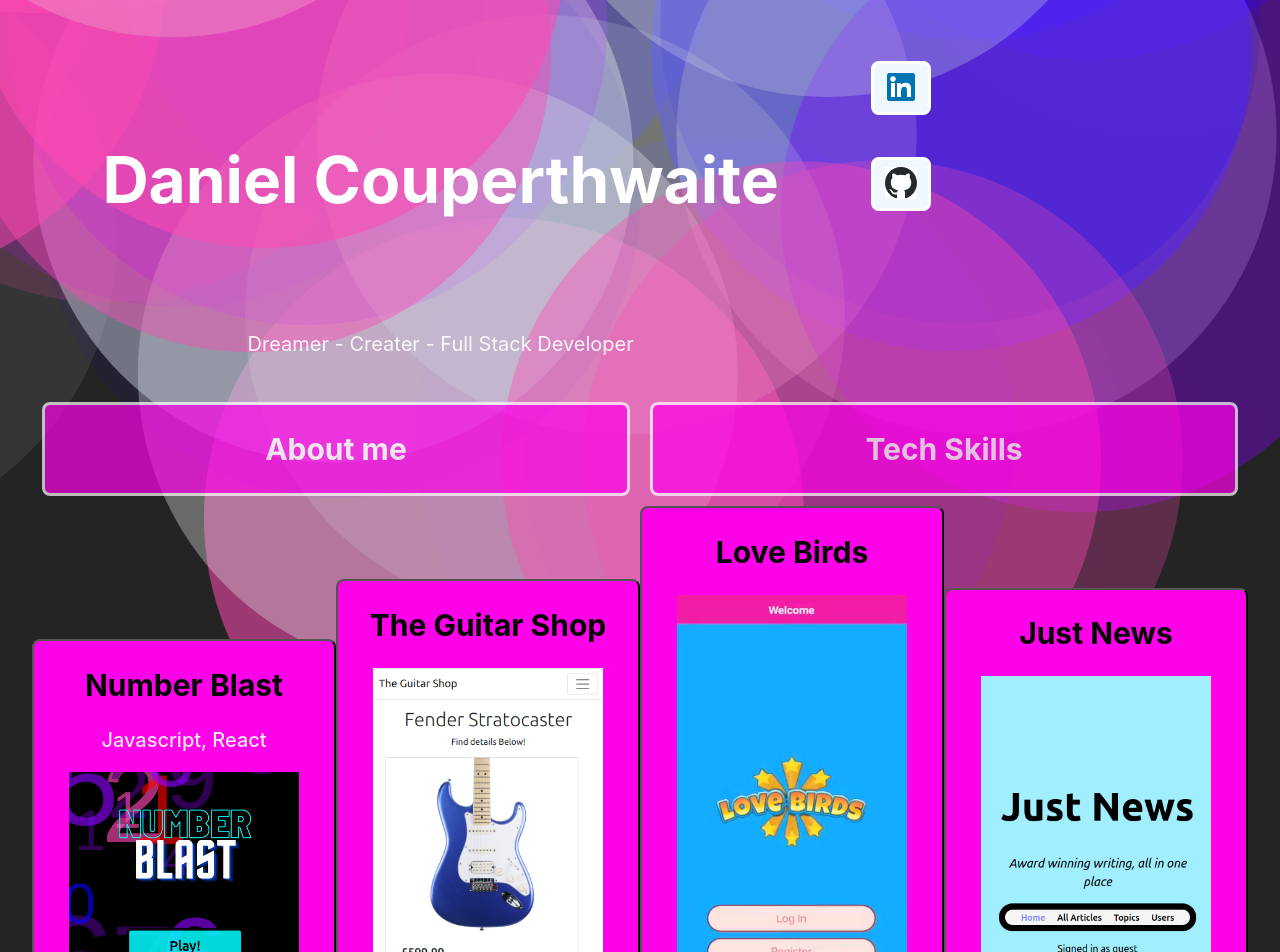
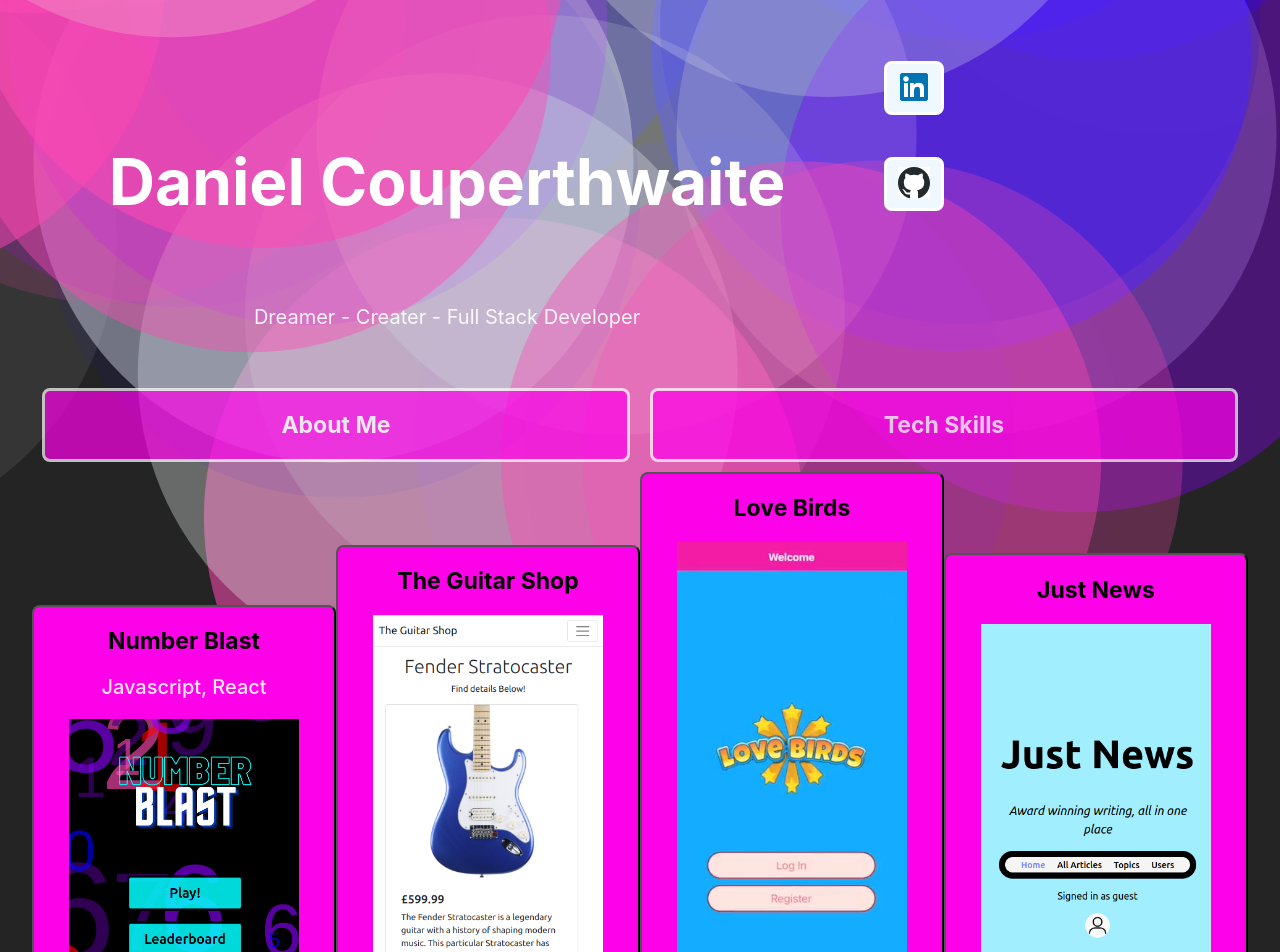
Before and after one commit to DanielCouperthwaite/urban-health, a React (Vite) app: page /home in a window 1280 px wide. Shown: the top 952 px of the page. Built offline with nearby package versions, Linux system fonts and the light colour scheme.

Commit message:
home page styling

```diff
--- a/src/Home/Home.css
+++ b/src/Home/Home.css
@@ -56,7 +56,8 @@ p {
 
 .project-button {
     width: 25%;
-    min-width: 100px;
+    max-width: 350px;
+    min-width: 225px;
 }
 
 .social-link {
@@ -66,6 +67,7 @@ p {
     width: 60%;
     padding: 7px;
     max-width: 60px;
+    min-width: 50px;
     margin: 0;
     border: solid white;
 }
--- a/src/Home/Home.jsx
+++ b/src/Home/Home.jsx
@@ -42,7 +42,7 @@ export default function Home ({projects}) {
                                             <h1>Daniel Couperthwaite</h1>
                                             <p>Dreamer - Creater - Full Stack Developer</p>
                                        </div>
-                                       <div styles={{display: "block"}} >
+                                       <div styles={{position: "block"}} >
                                             <a  href="https://www.linkedin.com/in/daniel-couperthwaite-209290139/" target='_blank'>
                                                 <button className="social-link">
                                                     <img src={li}></img>
@@ -70,7 +70,7 @@ export default function Home ({projects}) {
 
                                         <Link to="/about">
                                             <button className='home-button'>
-                                                <h2>About me</h2>
+                                                <h2>About Me</h2>
                                             </button>
                                         </Link>
 
--- a/src/index.css
+++ b/src/index.css
@@ -33,8 +33,15 @@ body {
 h1 {
   font-size: 5vw;
   line-height: 1.1;
-  padding: 5.5vw
+  padding: 5vw;
+  padding-top: 8vw;
+  margin: 1vw;
 }
+
+h2 {
+  font-size: 23px;
+}
+
 
 button {
   border-radius: 8px;
```
